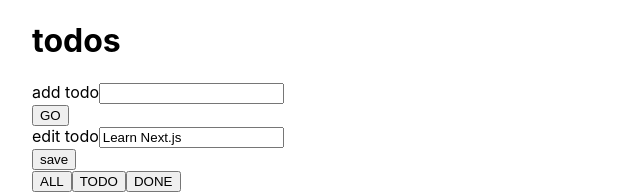
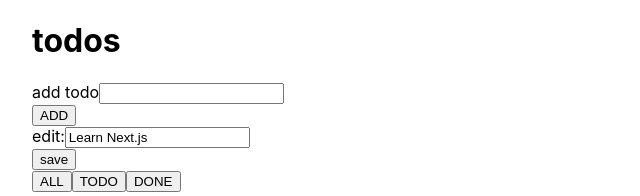
Before and after one commit to kktr/todo, a Next.js app: page / in a window 1280 px wide. Both pictures are taken after a click on the button "edit". Shown: the top 196 px of the page, without its empty margins (0-640 px from the left). Built offline with nearby package versions, Linux system fonts and the light colour scheme.

Commit message:
feat: add prevent editing more than one

```diff
--- a/pages/index.tsx
+++ b/pages/index.tsx
@@ -15,6 +15,7 @@ const Home: NextPage = () => {
     { id: 0, text: 'Learn Next.js', done: false, isEdit: false },
   ]);
   const [display, setDisplay] = useState<string>('all');
+  const [isEdit, setIsEdit] = useState<boolean>(false);
 
   const textChangeHandler = (event: ChangeEvent<HTMLInputElement>) => {
     setEnteredText(event.target.value);
@@ -77,7 +78,7 @@ const Home: NextPage = () => {
         </div>
         <div className="">
           <button id="submit-form" type="submit" className={styles.button}>
-            GO
+            ADD
           </button>
         </div>
       </form>
@@ -112,6 +113,9 @@ const Home: NextPage = () => {
               </button>
               <button
                 onClick={() => {
+                  if (isEdit) return;
+                  setIsEdit(true);
+
                   const oldTodo = todos[index];
 
                   setTodos(
@@ -128,7 +132,6 @@ const Home: NextPage = () => {
               </button>
               <button
                 onClick={() => {
-                  console.log(deleteTodo(todos, todos[index]));
                   setTodos(deleteTodo(todos, todos[index]));
                 }}
               >
@@ -139,6 +142,7 @@ const Home: NextPage = () => {
             <form
               onSubmit={() => {
                 const oldTodo = todos[index];
+                setIsEdit(false);
 
                 setTodos(
                   editTodos(todos, {
@@ -156,7 +160,7 @@ const Home: NextPage = () => {
               <div>
                 <div className={styles.control}>
                   <label htmlFor="editedTodo" className={styles.label}>
-                    edit todo
+                    edit:
                   </label>
 
                   <input
```
